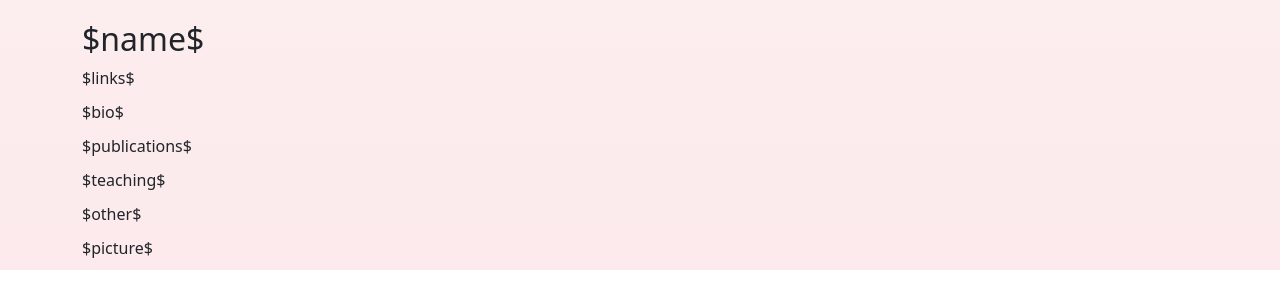
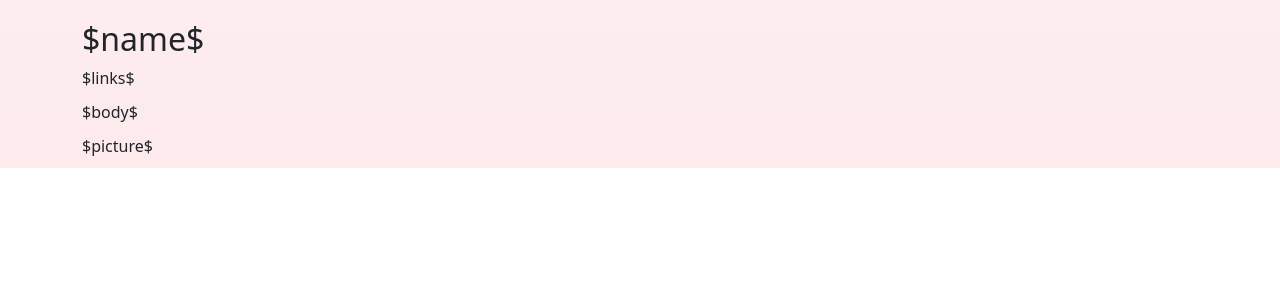
Before and after one commit to robertmatyasi/website, a plain HTML site: page pandoc_template.html in a window 1280 px wide. Drawn offline with nearby package versions, Linux system fonts and the light colour scheme.

Commit message:
refactoring

```diff
--- a/pandoc_template.html
+++ b/pandoc_template.html
@@ -10,33 +10,18 @@
     <div class="bg-danger bg-gradient bg-opacity-10">
       <div class="container">
         <div class="row">
-          <div class="col-md-12" style="margin-bottom: 10px; margin-top: 20px">
+          <div class="col-12" style="margin-bottom: 10px; margin-top: 20px">
             <h2>$name$</h2>
             $links$
           </div>
         </div>
         <div class="row">
-          <div class="col-md-12" style="margin-bottom: 10px">
-            $bio$
+          <div class="col-12" style="margin-bottom: 10px">
+            $body$
           </div>
         </div>
         <div class="row">
-          <div class="col-md-12" style="margin-bottom: 10px">
-            $publications$
-          </div>
-        </div>
-        <div class="row">
-          <div class="col-md-12" style="margin-bottom: 10px">
-            $teaching$
-          </div>
-        </div>
-        <div class="row">
-          <div class="col-md-12" style="margin-bottom: 10px">
-            $other$
-          </div>
-        </div>
-        <div class="row">
-          <div class="col-md-8" style="margin-bottom: 10px">
+          <div class="col-8" style="margin-bottom: 10px">
             $picture$
           </div>
         </div>
```
Also changed, not shown: 1 other file.
